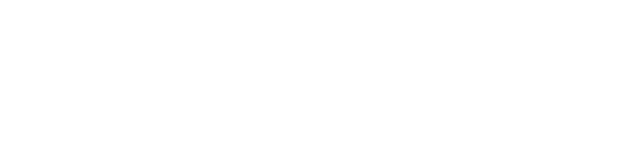
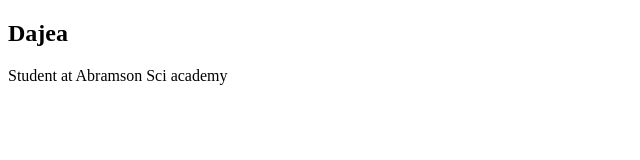
Before and after one commit to iamdajea/iamdajea.github.io, a plain HTML site: page index.html in a window 1280 px wide. Shown: the whole page, without its empty margins (0-640 px from the left). Drawn offline with Linux system fonts and the light colour scheme.

Commit message:
add index.html and css files

```diff
--- a/index.html
+++ b/index.html
@@ -7,15 +7,24 @@
 
 <body>
     <!-- Visible HTML elements GO HERE -->
-        <dive>
+    <div>
         <nav>
 
         </nav>
 
         <main>
+            <!--Sidebar section-->
+            <div>
+                <h2>Dajea</h2>
+                <p>Student at Abramson Sci academy</p>
+                                                  <!--Interests section-->
 
+            <div> </div>
+
+            </div>
+            <!--Content section-->
         </main>
-        </dive>
+    </div>
 </body>
 
 </html>
```
Lines whose indentation alone changed are shown as unchanged.
